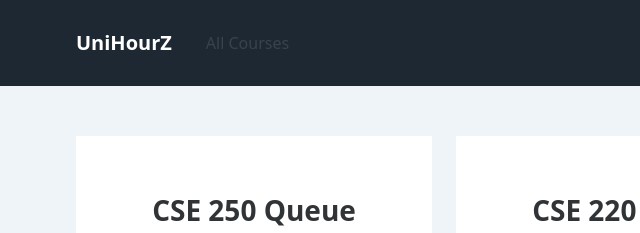
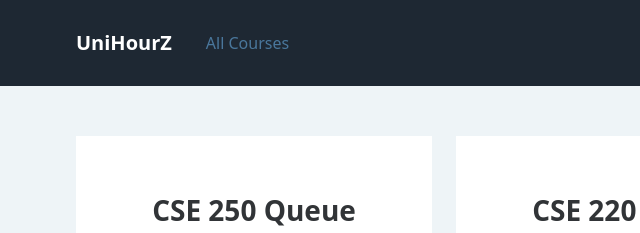
Before and after one commit to takhimhack/UniHourZ, a plain HTML site: page allcourses.html in a window 1280 px wide. In both pictures the pointer is over the link "All Courses". Shown: the top 233 px of the page, 6-646 px from the left. Drawn offline with Linux system fonts and the light colour scheme.

```diff
--- a/assets/css/Navigation-with-Button.css
+++ b/assets/css/Navigation-with-Button.css
@@ -59,7 +59,7 @@
 }
 
 .navigation-clean-button.navbar-light .navbar-nav .nav-link:focus, .navigation-clean-button.navbar-light .navbar-nav .nav-link:hover {
-  color: #37434d !important;
+  color: #4a779c !important;
   background-color: transparent;
 }
 
```
